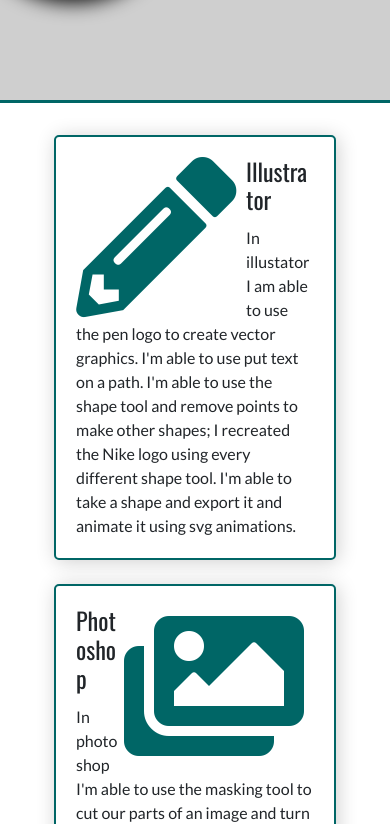
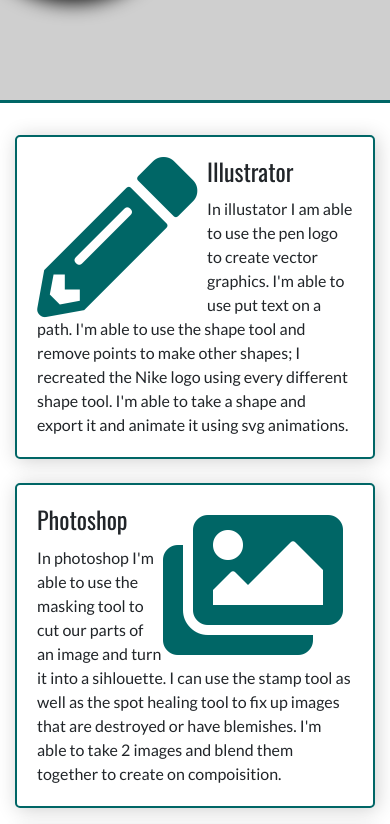
Before and after one commit to scot0359/Bootstrap-Website, a plain HTML site: page index.html in a window 390 px wide. Shown: the part 291-1115 px from the top of the page. Drawn offline with nearby package versions, Linux system fonts and the light colour scheme.

Commit message:
update 8

```diff
--- a/css/main.css
+++ b/css/main.css
@@ -14,6 +14,7 @@
     font-family: 'Oswald', sans-serif;
     font-size: 1.5rem;
 }
+
 p {
     font-family: 'Lato', sans-serif;
     font-size: 1em;
@@ -124,7 +125,8 @@
     padding-bottom: 12px;
     font-size: 1.5em;
 }
-.form-control{
+
+.form-control {
     width: 100%;
 }
 
@@ -148,6 +150,10 @@
     h3 {
         font-size: 1.5em;
     }
+
+    #homeCardCont {
+        width: 100%;
+    }
 }
 
 @media (min-width: 600px) and (max-width:999px) {
```
